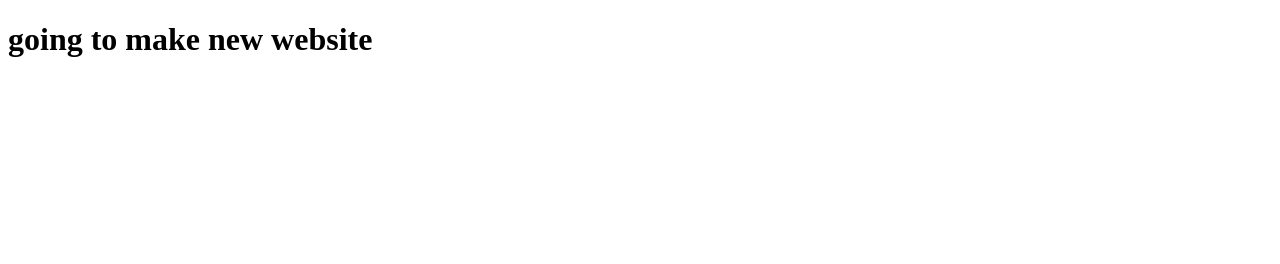
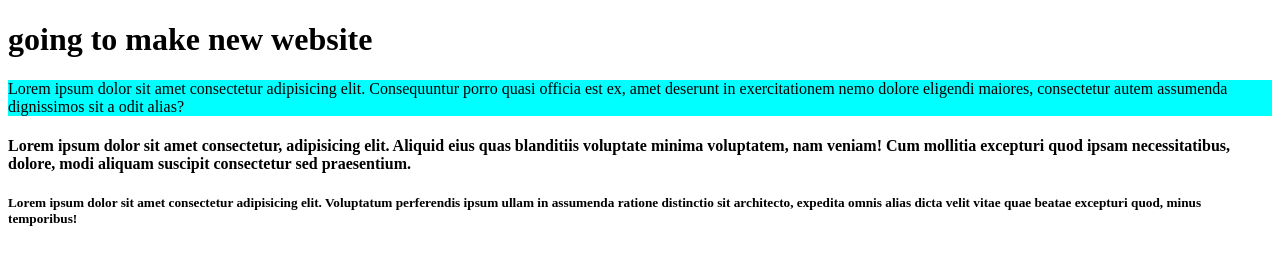
Before and after one commit to jubayer-shuvo/my-simple-website, a plain HTML site: page index.html in a window 1280 px wide. Drawn offline with Linux system fonts and the light colour scheme.

Commit message:
first blog

```diff
--- /dev/null
+++ b/css/style.css
@@ -0,0 +1,3 @@
+p{
+    background-color: aqua;
+}
--- a/index.html
+++ b/index.html
@@ -4,8 +4,12 @@
     <meta charset="UTF-8">
     <meta name="viewport" content="width=device-width, initial-scale=1.0">
     <title>my simple website</title>
+    <link rel="stylesheet" href="css/style.css">
 </head>
 <body>
     <h1>going to make new website</h1>
+    <p>Lorem ipsum dolor sit amet consectetur adipisicing elit. Consequuntur porro quasi officia est ex, amet deserunt in exercitationem nemo dolore eligendi maiores, consectetur autem assumenda dignissimos sit a odit alias?</p>
+    <h4>Lorem ipsum dolor sit amet consectetur, adipisicing elit. Aliquid eius quas blanditiis voluptate minima voluptatem, nam veniam! Cum mollitia excepturi quod ipsam necessitatibus, dolore, modi aliquam suscipit consectetur sed praesentium.</h4>
+    <h5>Lorem ipsum dolor sit amet consectetur adipisicing elit. Voluptatum perferendis ipsum ullam in assumenda ratione distinctio sit architecto, expedita omnis alias dicta velit vitae quae beatae excepturi quod, minus temporibus!</h5>
 </body>
 </html>
```
